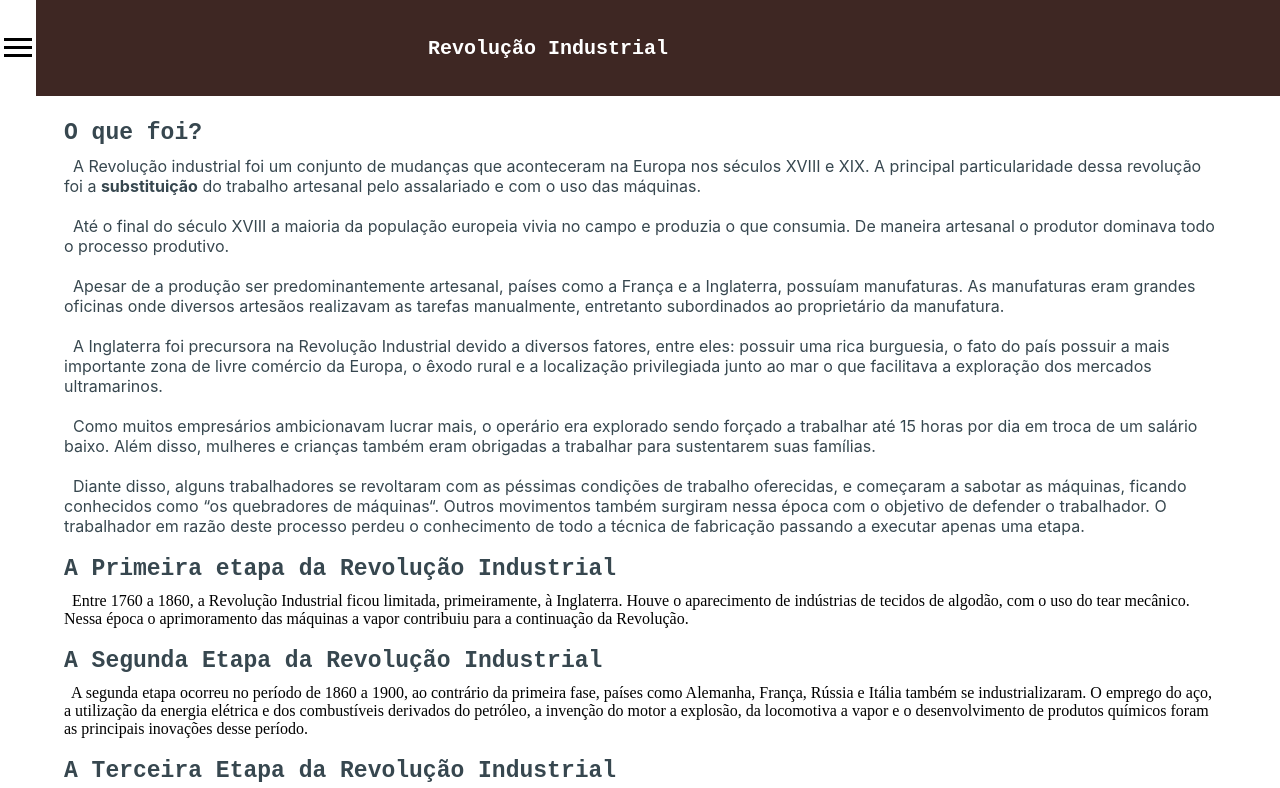
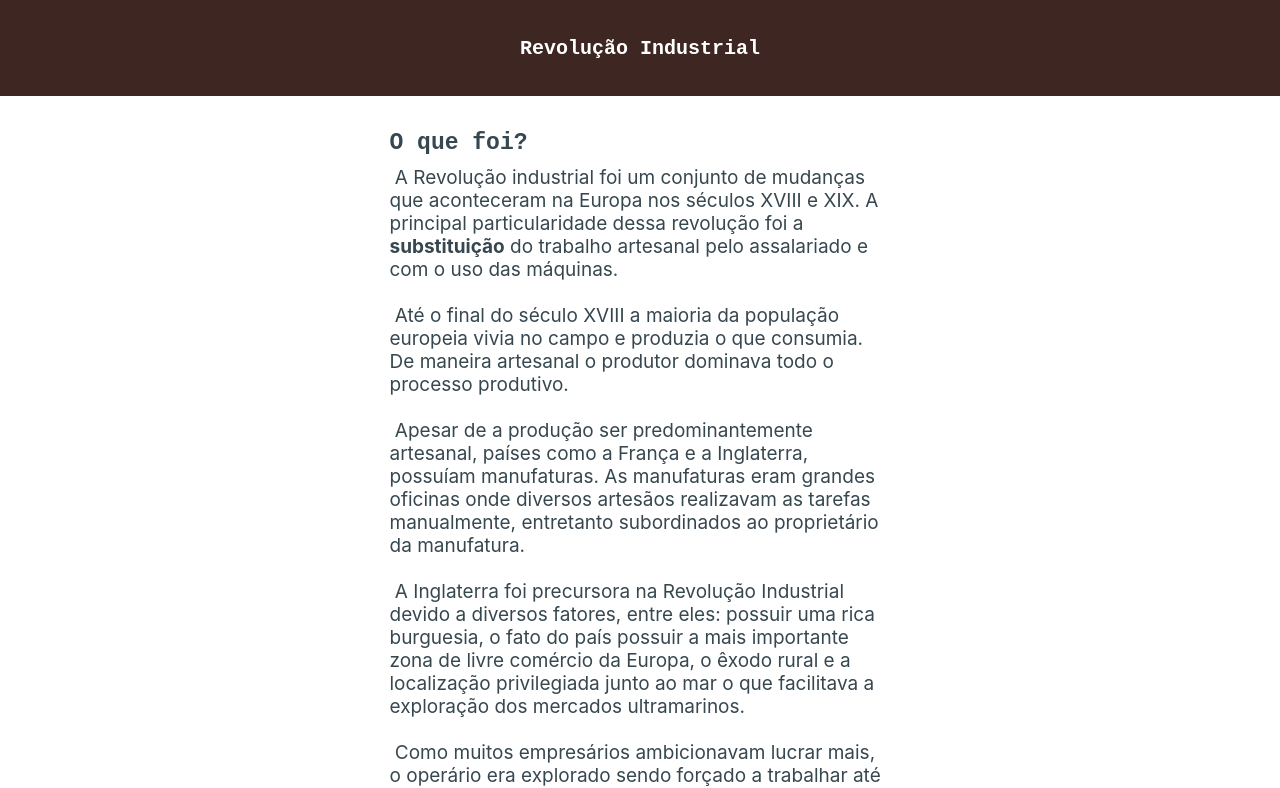
Before and after one commit to mateusisrael/revolucao_industrial, a plain HTML site: page index.html in a window 1280 px wide. Shown: the top 788 px of the page. Drawn offline with Linux system fonts and the light colour scheme.

Commit message:
retirando menu e alterando textos

```diff
--- a/index.html
+++ b/index.html
@@ -10,23 +10,9 @@
 
 </head>
 <body>
-
     <!-- HEADER -->
     <header>
-        <div id="cont_menu">
-            <img id="menu_icon" src="./img/baseline_menu_black_18dp.png">
-            <!-- <div id="teste"></div> -->
-        </div>
-        <!-- JS Menu -->
-
-
-        <script type="text/javascript" src="menu.js">
-        </script>
-
-
-        <div id="cont_H1">
-            <h1 id="h_text">Revolução Industrial</h1>
-        </div>
+        <h1 id="h_text">Revolução Industrial</h1>
     </header>
 
     <!-- MAIN -->
@@ -35,27 +21,27 @@
         <!-- TEXTO -->
         <div id="cont_text-lt">
             <h2>O que foi?</h1>
-            <p id="revolucao_text">
-            &nbsp; A Revolução industrial foi um conjunto de mudanças que aconteceram
+            <p class="revolucao_text">
+            &nbsp;A Revolução industrial foi um conjunto de mudanças que aconteceram
             na Europa nos séculos XVIII e XIX. A principal particularidade dessa
             revolução foi a <strong>substituição</strong> do trabalho artesanal pelo assalariado e com o uso das máquinas.
             <br><br>
-            &nbsp; Até o final do século XVIII a maioria da população europeia vivia no campo e produzia o que consumia.
+            &nbsp;Até o final do século XVIII a maioria da população europeia vivia no campo e produzia o que consumia.
             De maneira artesanal o produtor dominava todo o processo produtivo.
             <br><br>
-            &nbsp; Apesar de a produção ser predominantemente artesanal, países como a França e a Inglaterra,
+            &nbsp;Apesar de a produção ser predominantemente artesanal, países como a França e a Inglaterra,
             possuíam manufaturas. As manufaturas eram grandes oficinas onde diversos artesãos realizavam as
             tarefas manualmente, entretanto subordinados ao proprietário da manufatura.
             <br><br>
-            &nbsp; A Inglaterra foi precursora na Revolução Industrial devido a diversos fatores, entre eles:
+            &nbsp;A Inglaterra foi precursora na Revolução Industrial devido a diversos fatores, entre eles:
             possuir uma rica burguesia, o fato do país possuir a mais importante zona de livre comércio da Europa,
             o êxodo rural e a localização privilegiada junto ao mar o que facilitava a exploração dos mercados ultramarinos.
             <br><br>
-            &nbsp; Como muitos empresários ambicionavam lucrar mais, o operário era explorado sendo forçado a trabalhar
+            &nbsp;Como muitos empresários ambicionavam lucrar mais, o operário era explorado sendo forçado a trabalhar
             até 15 horas por dia em troca de um salário baixo. Além disso, mulheres e crianças também eram obrigadas a
             trabalhar para sustentarem suas famílias.
             <br><br>
-            &nbsp; Diante disso, alguns trabalhadores se revoltaram com as péssimas condições de trabalho oferecidas, e
+            &nbsp;Diante disso, alguns trabalhadores se revoltaram com as péssimas condições de trabalho oferecidas, e
             começaram a sabotar as máquinas, ficando conhecidos como “os quebradores de máquinas“. Outros movimentos
             também surgiram nessa época com o objetivo de defender o trabalhador.
             O trabalhador em razão deste processo perdeu o conhecimento de todo a técnica de fabricação passando a
@@ -63,19 +49,21 @@
             </p>
 
             <h2>A Primeira etapa da Revolução Industrial</h2>
-            <p>
-            &nbsp; Entre 1760 a 1860, a Revolução Industrial ficou limitada, primeiramente, à Inglaterra. Houve o aparecimento
+            <p class="revolucao_text">
+            &nbsp;Entre 1760 a 1860, a Revolução Industrial ficou limitada, primeiramente, à Inglaterra. Houve o aparecimento
             de indústrias de tecidos de algodão, com o uso do tear mecânico. Nessa época o aprimoramento das máquinas a vapor
             contribuiu para a continuação da Revolução.
 
             <h2>A Segunda Etapa da Revolução Industrial</h2>
-            &nbsp; A segunda etapa ocorreu no período de 1860 a 1900, ao contrário da primeira fase, países como Alemanha, França,
+            <p class="revolucao_text">
+            &nbsp;A segunda etapa ocorreu no período de 1860 a 1900, ao contrário da primeira fase, países como Alemanha, França,
             Rússia e Itália também se industrializaram. O emprego do aço, a utilização da energia elétrica e dos combustíveis
             derivados do petróleo, a invenção do motor a explosão, da locomotiva a vapor e o desenvolvimento de produtos
             químicos foram as principais inovações desse período.
-
+            </p>
             <h2>A Terceira Etapa da Revolução Industrial</h2>
-            &nbsp; Alguns historiadores têm considerado os avanços tecnológicos do século XX e XXI como a terceira etapa da Revolução
+            <p class="revolucao_text">
+            &nbsp;Alguns historiadores têm considerado os avanços tecnológicos do século XX e XXI como a terceira etapa da Revolução
             Industrial. O computador, o fax, a engenharia genética, o celular seriam algumas das inovações dessa época.
             </p>
         </div>
--- a/main.css
+++ b/main.css
@@ -3,19 +3,21 @@
 
     /* Header */
 header{
-    position: absolute;
+    position: fixed;
     width: 100%;
     height: 12vh;
     background-color: #3E2723/*#263238*/;
-    display: flex; flex-direction: row;
+    display: flex; justify-content: center; align-items: center;
 }
 
 #cont_menu{
     display: flex; justify-content: center; align-items: center;
-    background-color: white;
+    /* background-color: white; */
+    margin-left: 3%;
 
 }#menu_icon{
     width: 36px;
+
 }
 #cont_H1{
     width: 80%;
@@ -34,7 +36,7 @@ header{
 main{
     height: 100%;
     padding: 5%;
-    padding-top: 100px;
+    padding-top: 80px;
     background-color: white;
     display: flex; justify-content: center;
 }
@@ -49,20 +51,36 @@ h2{
     font-size: 23px;
     margin-top: 3px;
     color: #37474F;
-    margin-top: 20px;
+    margin-top: 50px;
     margin-bottom: 10px;
 }
 
-#revolucao_text{
+.revolucao_text{
     font-family: -apple-system, BlinkMacSystemFont, 'Segoe UI', Roboto, Oxygen, Ubuntu, Cantarell, 'Open Sans', 'Helvetica Neue', sans-serif;
     color: #37474F;
     font-size: 16px;
     margin-top: 3px;
 }
 
-/*#teste{
-    background-color: yellow;
-    width: 100%;
-    height: 100vh;
-    position: fixed;
-}*/
+
+/*
+    Responsivo
+*/
+
+@media only screen and (min-width: 425px) {
+    #cont_text-lt{
+        /* width: 382px; */
+        width: 70%;
+    }
+
+}
+
+@media only screen and (min-width: 796px) {
+    #cont_text-lt{
+        width: 501px;
+    }
+
+    .revolucao_text{
+        font-size: 19px;
+    }
+}
--- a/menu.js
+++ b/menu.js
@@ -12,7 +12,7 @@ function menuClicado() {
 	//  mil vzs no menu serão criadas mil divs.
 	// 	preciso definir um limite.
 	// Estilizando a div criada na função
-	menu_aberto.style = "position: fixed; width: 190%; height: 200%; background-color: blue;";
+	menu_aberto.style = "position: fixed; width: 190%; height: 200%; background-color: #3E2723;";
 }
 
 
```
